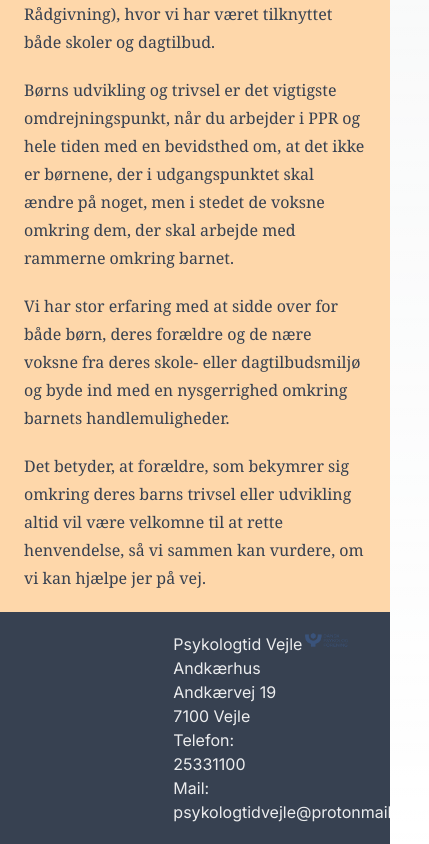
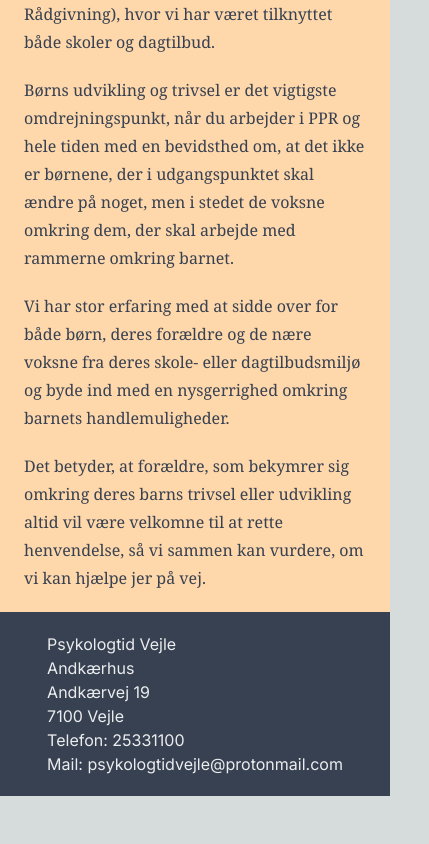
Before and after one commit to aMalling/PsykologTidVejle, a Next.js app: page /vi-tilbyder in a window 390 px wide. Shown: the part 4864-5708 px from the top of the page, 429 px wide, since content can reach past the window. After the commit the page ends 5660 px from the top, so only its background shows below. Built offline with nearby package versions, Linux system fonts and the light colour scheme.

Commit message:
removed picture it made bug for mobile view

```diff
--- a/app/vi-tilbyder/page.tsx
+++ b/app/vi-tilbyder/page.tsx
@@ -58,7 +58,7 @@ export default function viTilbyder() {
       </div>
       <section
         id="samtaleterapi"
-        className="prose-base flex justify-center px-6 pt-6 font-serif sm:px-32  "
+        className="prose-base flex scroll-mt-12 justify-center px-6 pt-6 font-serif sm:px-32 "
       >
         <div className="prose max-w-lg ">
           <div>
@@ -122,7 +122,7 @@ export default function viTilbyder() {
       </section>
       <section
         id="til-dig-som-er-ung"
-        className="prose-base flex justify-center px-6 pt-6 font-serif sm:px-32  "
+        className="prose-base flex scroll-mt-12 justify-center px-6 pt-6 font-serif sm:px-32  "
       >
         <div class="prose max-w-lg">
           <h3 className="mb-0 ">Til dig, som er ung (+18)</h3>
@@ -176,7 +176,7 @@ export default function viTilbyder() {
       </section>
       <section
         id="forældresparring"
-        className="prose-base flex justify-center px-6 pt-6 font-serif sm:px-32 "
+        className="prose-base flex scroll-mt-12 justify-center px-6 pt-6 font-serif sm:px-32 "
       >
         <div class="prose max-w-lg">
           <h3 className="mb-0">Forældresparring</h3>
--- a/components/footer.tsx
+++ b/components/footer.tsx
@@ -3,7 +3,7 @@ import Image from "next/image";
 
 export default function () {
   return (
-    <section className="grid w-full grid-cols-9 bg-gray-700 py-5 text-white/90">
+    <section className="flex justify-center bg-gray-700 py-5 text-white/90">
       <div className=" col-span-3 col-start-5 text-left ">
         <p>Psykologtid Vejle</p>
         <p>Andkærhus</p>
@@ -12,7 +12,7 @@ export default function () {
         <p>Telefon: 25331100</p>
         <p>Mail: psykologtidvejle@protonmail.com</p>
       </div>
-      <div className="col-span-2 col-start-8 mr-10">
+      {/*       <div className="col-span-2 col-start-8 mr-10 hidden sm:grid">
         <Image
           src={require("@/assets/DanskPsykologForening-300x103-1.png")}
           alt="Dansk Psykolog Foreningslogo"
@@ -20,7 +20,7 @@ export default function () {
           width={200}
           height={75}
         />
-      </div>
+      </div> */}
     </section>
   );
 }
```
